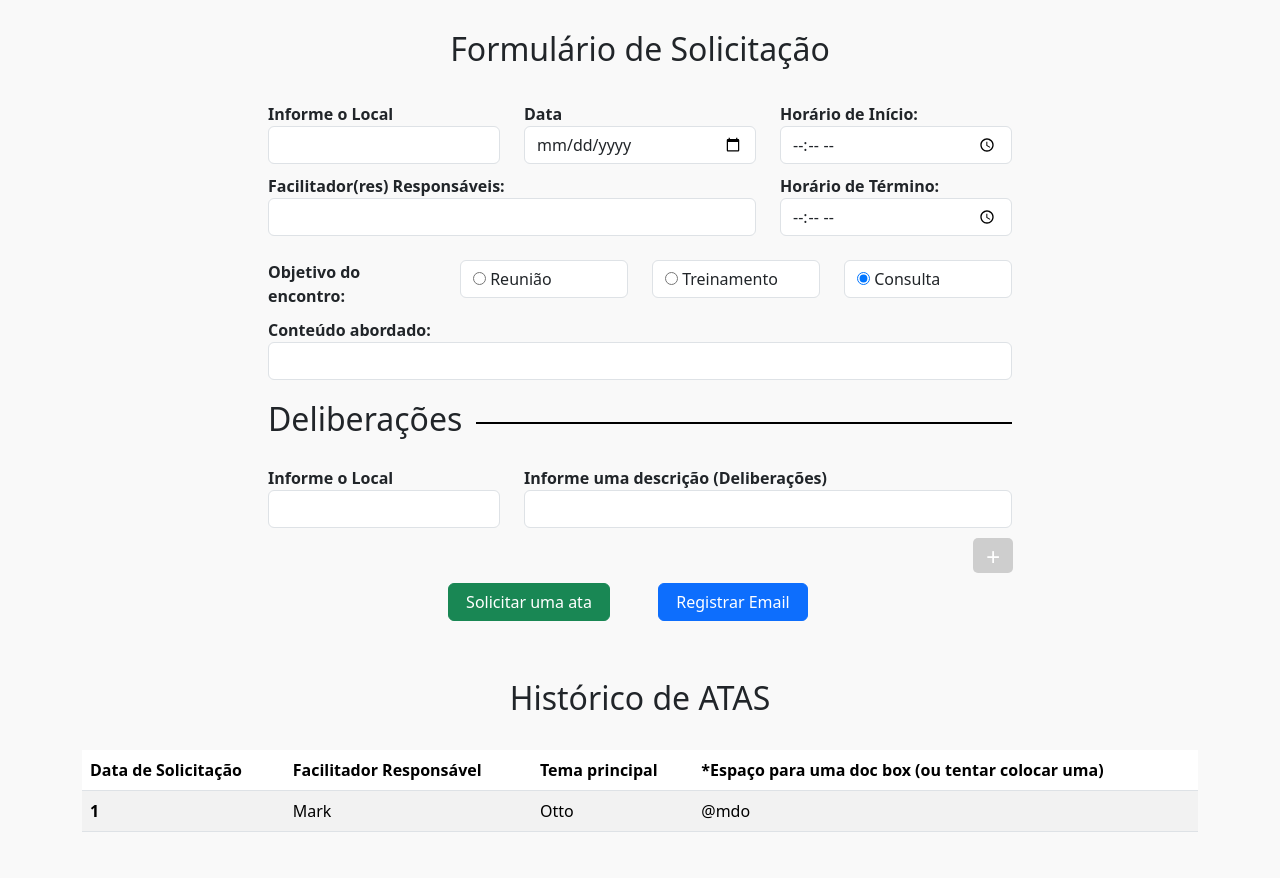
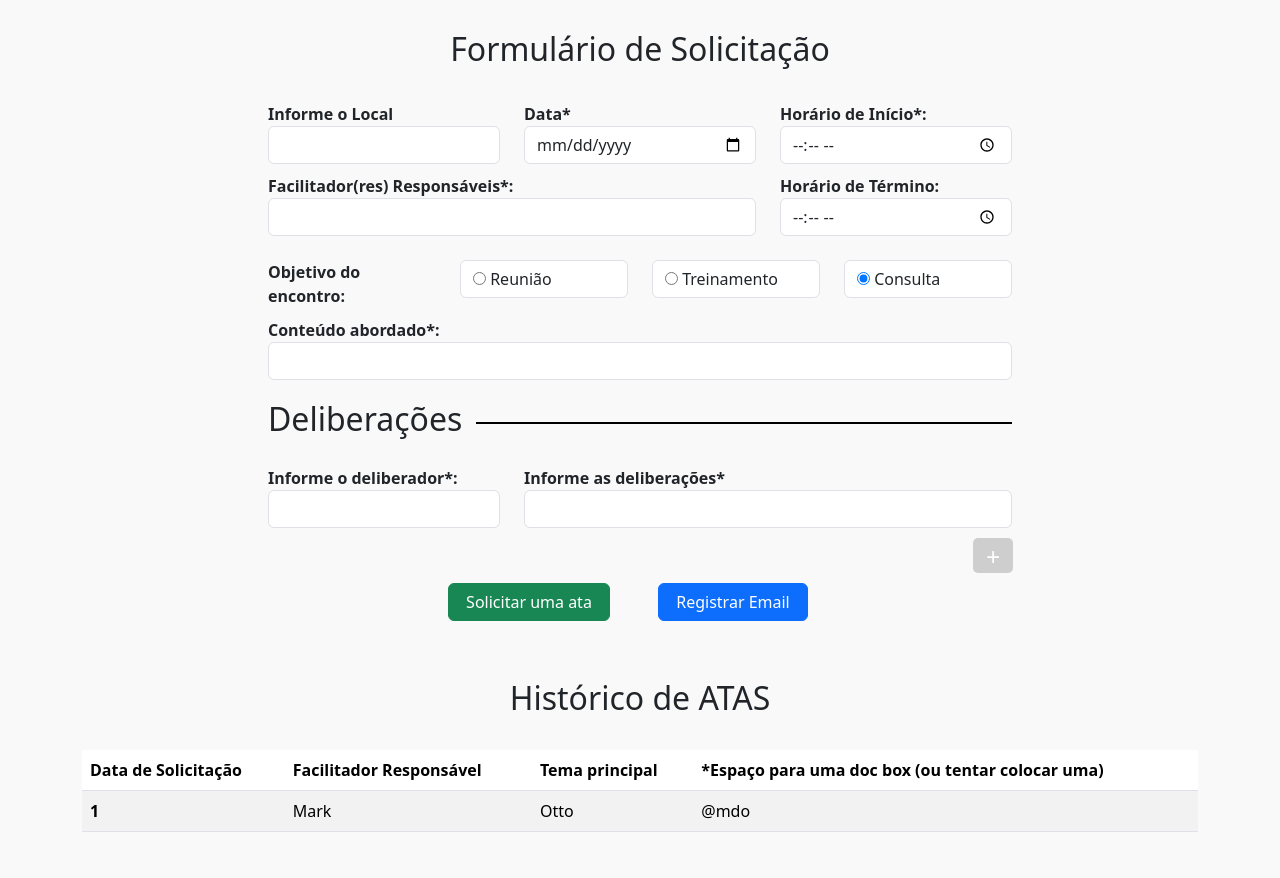
Before and after one commit to imgabrielmendes/Ata-de-Encontro, a PHP site: page / in a window 1280 px wide. Shown: the part 124-1002 px from the top of the page. Run offline with PHP 8.4, Linux system fonts and the light colour scheme; data that the repository does not hold is empty; some libraries are stand-ins or nearby versions.

Commit message:
ajustes de caminho

```diff
--- a/app/gravar.js
+++ b/app/gravar.js
@@ -1,6 +1,5 @@
 
 
-console.log("Puxando a aba gravar.js");
 // Pegar inputs
 var gravarinformacoes = document.getElementById("botaosolicitar");
 var temaprincipal = document.getElementById("temaprincipal");
@@ -42,7 +41,7 @@ function gravando() {
             {
         Swal.fire({
             title: "Erro no registro",
-            text: "Preencha todas as caixas do formulário",
+            text: "Preencha todas as caixas obrigatórias",
             icon: "error"
           });
 
@@ -141,25 +140,27 @@ function gravaremail(){
 }
 
 //
+    var adddeli = document.getElementById("addelibe");
 
-// function deliberacoes(){
+function deliberacoes(){
 
-//     var adddeli = document.getElementById("iddobotãoadd");
-//     adddeli.addEventListener('click', function(){
+    var adddeli = document.getElementById("addelibe");
+    adddeli.addEventListener('click', function(){
 
-//         console.log ("Botão foi selecionado")
-//         $.ajax({
-//             url: 'addfacilidar',
-//             method: 'POST',
-//             data: {
-//                 //
-//                 //
-//                 //
-//             },
-//         })
-//     });
-// }
+        console.log ("Botão foi selecionado");
+        // $.ajax({
+        //     url: 'addfacilidar',
+        //     method: 'POST',
+        //     data: {
+        //         //
+        //         //
+        //         //
+        //     },
+        // })
+    });
+}
 
 // Botões
+adddeli.addEventListener('click', deliberacoes);
 gravarinformacoes.addEventListener('click', gravando);
 botaoemail.addEventListener('click', gravaremail);
--- a/index.php
+++ b/index.php
@@ -104,14 +104,14 @@ $pegarlocal=$puxarform->pegarlocais();
 
               <!---ABA DE DATA---->
               <div class="col">
-                <label ><b>Data</b></label>
+                <label ><b>Data*</b></label>
                 <input id="datainicio"class="form-control col-12 col-md-6" placeholder="dd-mm-aaaa" type="date">
               </div>
 
 
               <!---ABA DE HORÁRIO---->
               <div class="col">
-                <label for="nomeMedico"><b>Horário de Início:</b></label>
+                <label for="nomeMedico"><b>Horário de Início*:</b></label>
                 <br>
                 <input class="form-control col-12 col-md-6" type="time" id="horainicio" name="appt" min="09:00" max="18:00">
               </div>
@@ -124,7 +124,7 @@ $pegarlocal=$puxarform->pegarlocais();
 
           <!---ABA DE MARCAÇÕES de OBJETIVOS---->
 
-                      <div class="col-8" ><b>Facilitador(res) Responsáveis:</b>
+                      <div class="col-8" ><b>Facilitador(res) Responsáveis*:</b>
                       <br>
                       <!-- Um campo básico -->
                       <input id="temaprincipal" class="form-control" type="text" /></div>
@@ -145,10 +145,12 @@ $pegarlocal=$puxarform->pegarlocais();
                       <br>
                       <label class="form-control">
                       <input type="radio" class="objetivo" name="objetivo" id="reuniao" value="reuniao" checked=""> Reunião</label></div>
+
                       <div class="col">
                       <br>
                       <label class="form-control">
                       <input type="radio" class="objetivo" name="objetivo" id="treinamento" value="treinamento" checked=""> Treinamento </label></div>
+
                       <div class="col">
                         <br>
                       <label class="form-control">
@@ -159,7 +161,7 @@ $pegarlocal=$puxarform->pegarlocais();
 
                   <!--CAIXA DE TEXTO SOBRE O QUE SE TRATA A ATA-->
 
-                      <div class="col-12" ><b>Conteúdo abordado:</b>
+                      <div class="col-12" ><b>Conteúdo abordado*:</b>
                       <br>
                       <!-- Um campo básico -->
                       <input  id="temaprincipal" class="form-control" type="text" />
@@ -174,11 +176,11 @@ $pegarlocal=$puxarform->pegarlocais();
 
                                 <!---CHECK DE FACILITADOR---->
 
-                                <div class="col">
-              <label for="nomeFacilitador"><b>Informe o Local</b></label>
+            <div class="col">
+              <label for="nomeFacilitador"><b>Informe o deliberador*:</b></label>
               <select type="text" class="form-control" id="nomeFacilitador">
 
-                <option id="" disabled class="form-control disable" name="Informe os facilitadores da ata">Informe os facilitadores:</option>
+                <option id="" disabled class="form-control disable" name="Informe os facilitadores da ata">Informe as deliberações*:</option>
 
 <!---FILTRAR APENAS FUNCIONÁRIOS DA ADM---->
 <form action="">
@@ -233,19 +235,17 @@ $pegarlocal=$puxarform->pegarlocais();
 
 
                 <div spellcheck="textarea" class="col-8">
-                  <b>Informe uma descrição (Deliberações)</b>
+                  <b>Informe as deliberações*</b>
                       <br>
                       <!-- Um campo básico -->
                       <input id="temaprincipal" class="form-control" type="text" /></div>
 
 </form>
   <div class="row">
-    <div class="col"> <button class="add-button" value="+" >+</button> </div>
-
+    <div class="col"> <button id="addelibe" class="add-button" value="+" >+</button> </div>
   </div>
 
-                      <br>
-
+<br>
 
             <!--BOTÕES-->
             <div class="row">
```
